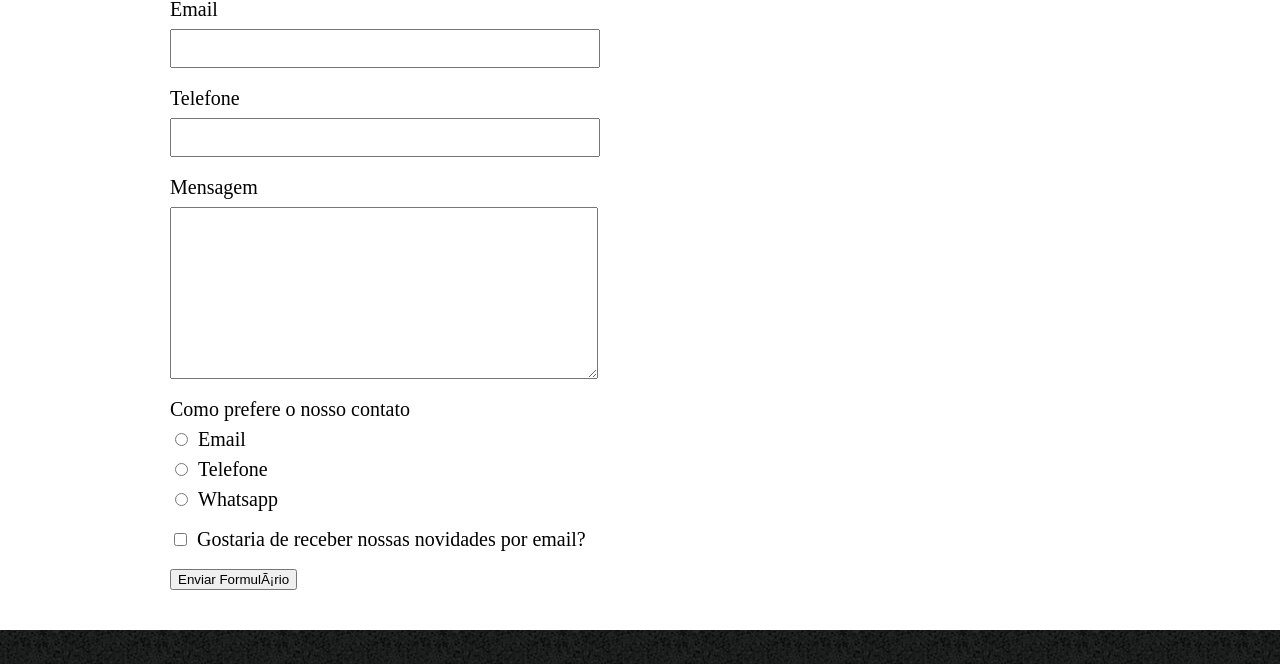
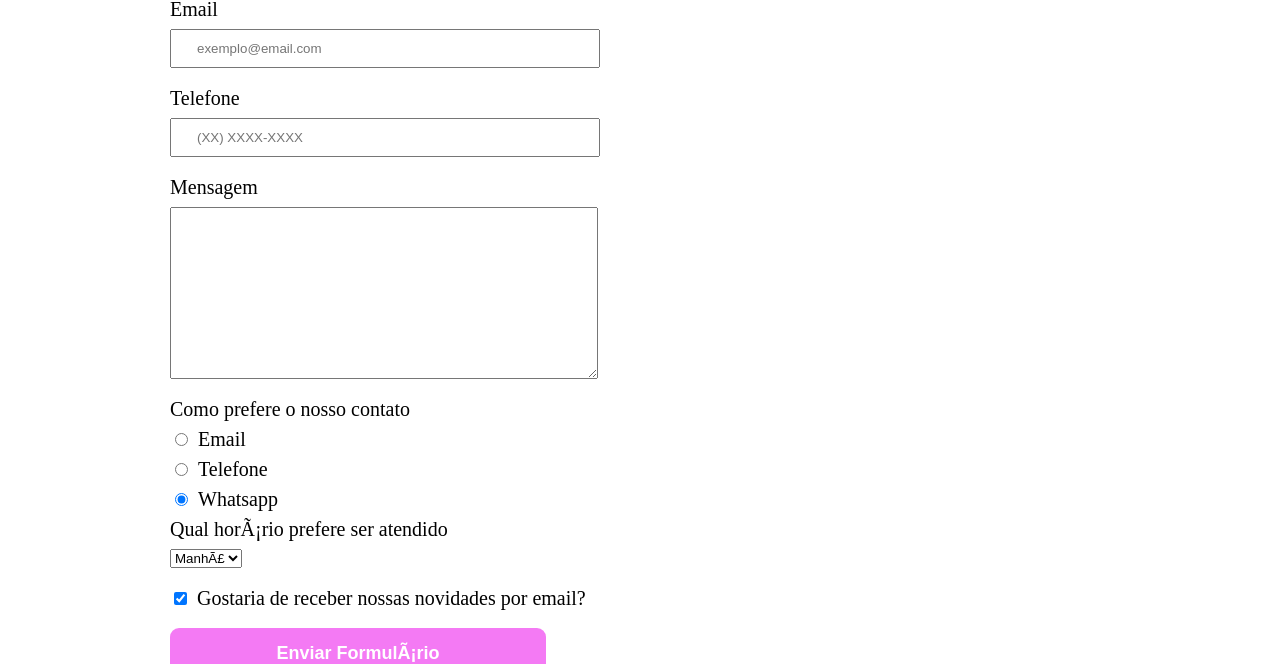
Before and after one commit to estevaoreis25/HTML-Studies, a plain HTML site: page 1 - HTML5 e CSS/contatos/contatos.html in a window 1280 px wide. Shown: the part 423-1087 px from the top of the page. Drawn offline with Linux system fonts and the light colour scheme.

Commit message:
refactoring HTML and CSS

```diff
--- a/1 - HTML5 e CSS/contatos/contatos.html
+++ b/1 - HTML5 e CSS/contatos/contatos.html
@@ -10,7 +10,7 @@
     <body>
         <header>
             <div class="caixa">
-                <h1><img src="/produtos/logo.png"></h1>
+                <h1><img src="/produtos/logo.png" alt="logo-barbearia-alura"></h1>
 
                 <nav>
                     <ul>
@@ -25,37 +25,67 @@
 
         <main>
             <form>
-                <label for="nomesobrenome">Nome e Sobrenome</label>
-                <input type="text" id="nomesobrenome" class="input-padrao">
+                <fieldset>
+                    <label for="nomesobrenome" >Nome e Sobrenome</label>
+                    <input type="text" id="nomesobrenome" class="input-padrao" required>
 
-                <label for="email">Email</label>
-                <input type="text" id="email" class="input-padrao">
+                    <label for="email" >Email</label>
+                    <input type="email" id="email" class="input-padrao" required placeholder="exemplo@email.com">
 
-                <label for="telefone">Telefone</label>
-                <input type="text" id="telefone" class="input-padrao">
+                    <label for="telefone" >Telefone</label>
+                    <input type="tel" id="telefone" class="input-padrao" required placeholder="(XX) XXXX-XXXX">
 
-                <label for="mensagem">Mensagem</label>
-                <textarea cols="30" rows="10" id="mensagem" class="input-padrao"></textarea>
+                    <label for="mensagem" >Mensagem</label>
+                    <textarea cols="30" rows="10" id="mensagem" class="input-padrao" required></textarea>
+                </fieldset>
 
-                <div>
-                    <p>Como prefere o nosso contato</p>
-                    <label for="radio-email"> <input type="radio" name="contato" value="email" id="radio-email"class="label-space">Email</label>
+                <fieldset>
+                    <legend >Como prefere o nosso contato</legend>
+                    <label for="radio-email" > <input type="radio" name="contato" value="email" id="radio-email"class="label-space">Email</label>
 
-                    <label for="radio-telefone"><input type="radio" name="contato" value="telefone" id="radio-telefone" class="label-space">Telefone</label>
+                    <label for="radio-telefone" ><input type="radio" name="contato" value="telefone" id="radio-telefone" class="label-space">Telefone</label>
 
-                    <label for="radio-whatsapp" ><input type="radio" name="contato" value="whatsapp" id="radio-whatsapp" class="label-space">Whatsapp</label>
-                </div>
+                    <label for="radio-whatsapp" ><input type="radio" name="contato" value="whatsapp" id="radio-whatsapp" class="label-space" checked>Whatsapp</label>
 
-                <label class="checkbox"><input type="checkbox" class="label-space">Gostaria de receber nossas novidades por email?</label>
+                </fieldset>
 
+                <fieldset>
+                    <legend > Qual horário prefere ser atendido</legend>
+                    <select>
+                        <option>Manhã</option>
+                        <option>Tarde</option>
+                        <option>Noite</option>
+                    </select>
+                </fieldset>
 
-                <input type="submit" value="Enviar Formulário">
+                <label class="checkbox" ><input type="checkbox" class="label-space" checked>Gostaria de receber nossas novidades por email?</label>
+
+                <input type="submit" value="Enviar Formulário" class="enviar">
+                <table>
+                    <tr>
+                        <td>Dia da Semana</td>
+                        <td>Horário</td>
+                    </tr>
+                    <tr>
+                        <td>Segunda</td>
+                        <td>8hs ~ 20hs</td>
+                    </tr>
+                    <tr>
+                        <td>Quarta</td>
+                        <td>8hs ~ 20hs</td>
+                    </tr>
+                    <tr>
+                        <td>Sexta</td>
+                        <td>8hs ~ 20hs</td>
+                    </tr>
+
+                </table>
 
             </form>
         </main>
 
         <footer>
-            <img src ="../produtos/logo-branco.png">
+            <img src ="../produtos/logo-branco.png"  alt="logo-barbearia-alura">
             <p class="copyright"> &copy;  Copyright Estevao Reis - 2021</p>
         </footer>
     </body>
--- a/1 - HTML5 e CSS/style.css
+++ b/1 - HTML5 e CSS/style.css
@@ -100,7 +100,8 @@ main {
 form {
     margin: 40px 0;
 }
-form label, form p {
+
+form label, form legend {
     display: block;
     font-size: 20px;
     margin: 0 0 10px;
@@ -120,3 +121,21 @@ form label, form p {
 .checkbox {
     margin: 20px 0;
 }
+
+.enviar {
+    width: 40%;
+    padding: 15px 0;
+    background: rgba(236, 22, 236, 0.567);
+    color: #fff;
+    font-weight: bold;
+    font-size: 18px;
+    border: none;
+    border-radius: 9px;
+    transition: 500ms all;
+    cursor: pointer;
+}
+
+.enviar:hover {
+    background:rgba(113, 10, 113, 0.629);
+    transform: scale(1.1);
+}
```
Also changed, not shown: 1 - HTML5 e CSS/produtos/produtos.html (+1 -1 lines).
